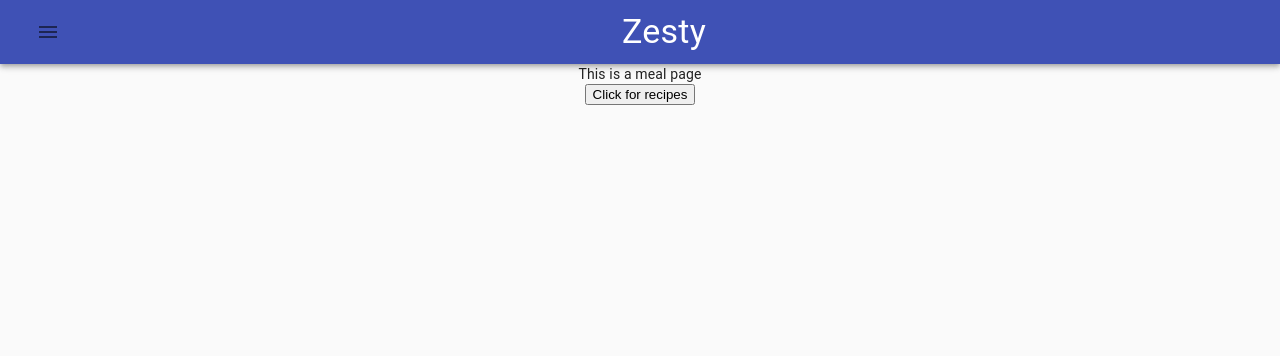
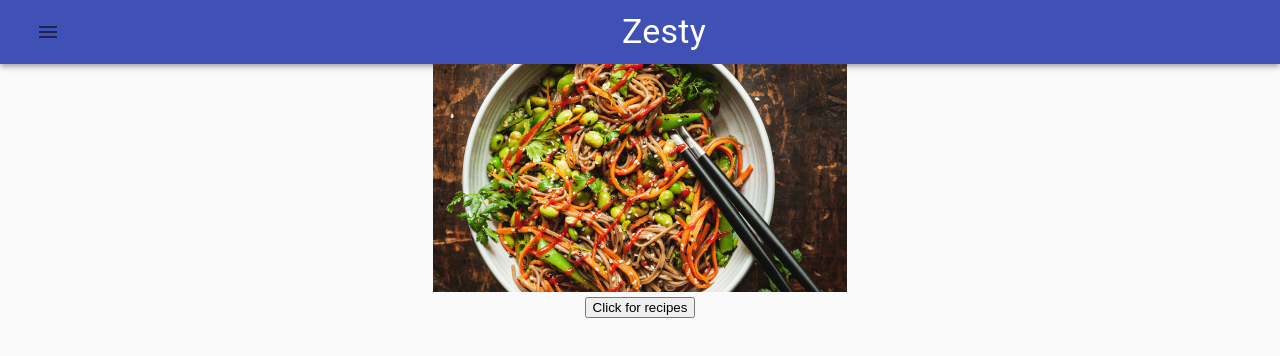
Before and after one commit to Co-Lab-You-Belong-in-Tech/zesty, a React (Create React App) app: page /meal in a window 1280 px wide. Shown: the top 356 px of the page. Built offline with nearby package versions, Linux system fonts and the light colour scheme.

Commit message:
Create MealPageImage component

```diff
--- /dev/null
+++ b/src/Components/MealPageImage/MealPageImage.js
@@ -0,0 +1,12 @@
+import React from 'react';
+import example from '../../meal-example.png'
+
+function MealPageImage() {
+    return (
+        <div>
+            <img alt="" src={example} />
+        </div>
+    );
+};
+
+export default MealPageImage;
--- a/src/Components/NavBar/NavBar.js
+++ b/src/Components/NavBar/NavBar.js
@@ -39,6 +39,7 @@ function NavBar() {
   const isMobile = useMediaQuery(theme.breakpoints.down("lg"));
 
   return (
+    // I think we can delete the nav here - check with Blake
     <nav className="nav-bar">
       <AppBar position="static">
         <CssBaseline />
--- a/src/Pages/Meal.js
+++ b/src/Pages/Meal.js
@@ -1,9 +1,11 @@
-import React from 'react'
+import React from 'react';
+import MealPageImage from '../Components/MealPageImage/MealPageImage'
+
 
 function Meal() {
     return (
         <div>
-            This is a meal page
+            <MealPageImage />
         </div>
     )
 }
```
Also changed, not shown: src/meal-example.png (added).
